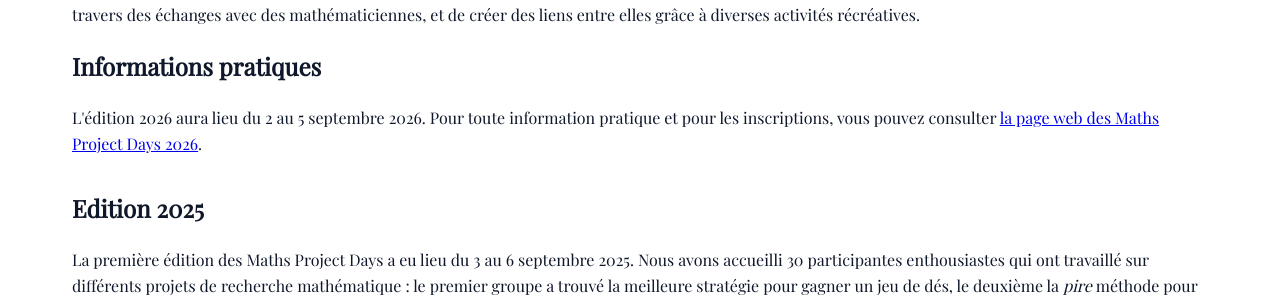
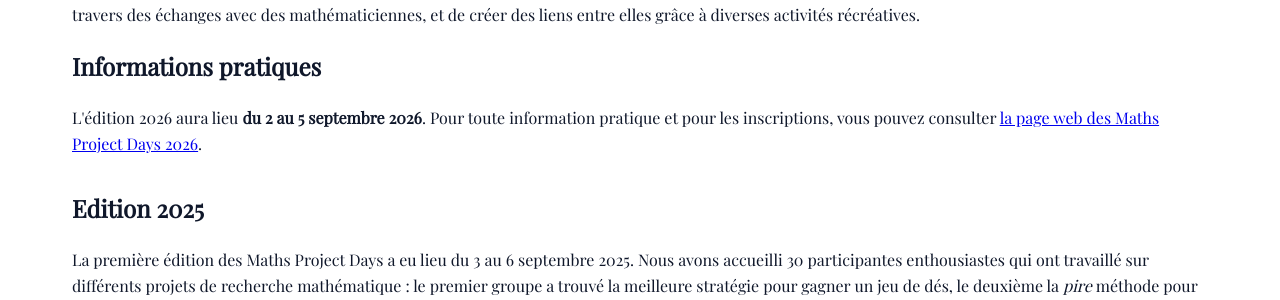
Before and after one commit to robynn-corveleyn/robynn-corveleyn.github.io, a Jekyll site: the page built from mpd/index.md, in a window 1280 px wide. Shown: the part 359-659 px from the top of the page. Built offline with Jekyll 4.4.1, drawn with Linux system fonts in a browser that asks for light colours.

```diff
--- a/mpd/index.md
+++ b/mpd/index.md
@@ -13,7 +13,7 @@ L’objectif principal est d’encourager les participantes à nourrir leur int
 </p>
   <section style="margin-bottom:2rem;">
       <h2>Informations pratiques</h2>
-	L'édition 2026 aura lieu du 2 au 5 septembre 2026. Pour toute information pratique et pour les inscriptions, vous pouvez consulter <a href="https://www.uclouvain.be/fr/facultes/sc/maths-project-days" target="_blank" rel ="noopener">la page web des Maths Project Days 2026</a>.
+	L'édition 2026 aura lieu <b>du 2 au 5 septembre 2026</b>. Pour toute information pratique et pour les inscriptions, vous pouvez consulter <a href="https://www.uclouvain.be/fr/facultes/sc/maths-project-days" target="_blank" rel ="noopener">la page web des Maths Project Days 2026</a>.
   </section>
 <section>
 	<h2>Edition 2025</h2>
```
